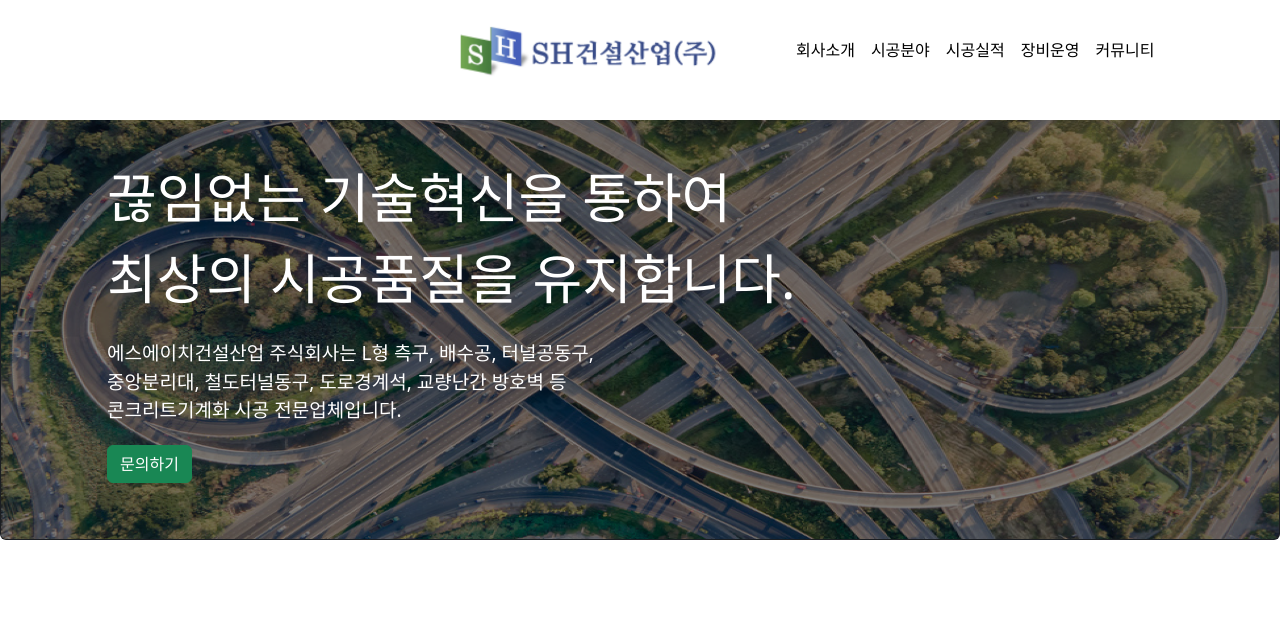
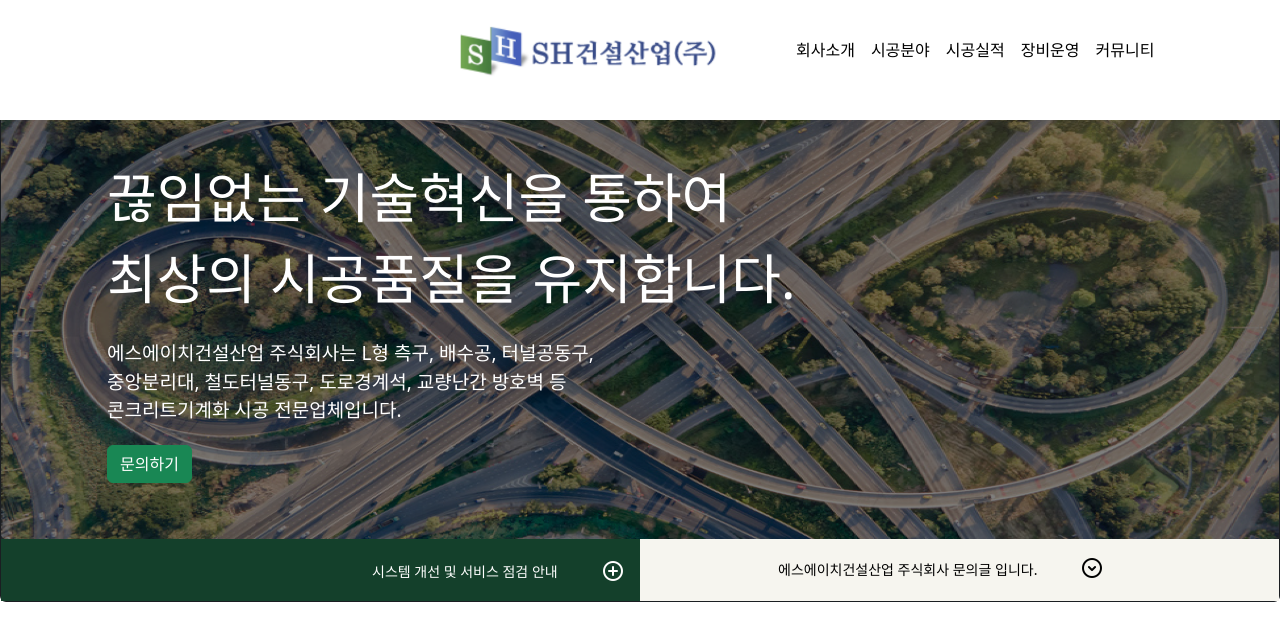
Before and after one commit to DrugCoding/SH_company_pjt, a Django app: page / in a window 1280 px wide. Shown: the part 20-661 px from the top of the page. Run offline with Django 3.2, Linux system fonts and the light colour scheme; some libraries are stand-ins or nearby versions.

Commit message:
FE:  notice banner 완성

```diff
--- a/companies/templates/companies/index.html
+++ b/companies/templates/companies/index.html
@@ -32,6 +32,68 @@
     </div>
   </div>
 
+  <!-- line notice 생성 구간 입니다. -->
+  <section style="height: 62px; position: relative; width: 100%; display: block;"
+           class="line_notice">
+    <div style="height: 62px; width: 50%; background-color: #14402B; left: 0; position: absolute; top: 0;"
+         class="line_notice_left">
+    </div>
+    <div style="height: 62px; width: 50%; background-color: #f6f5ef; position: absolute; right: 0; top: 0;"
+         class="line_notice_right">
+    </div>
+    <div style="background: none; margin-left: -400px; width: 960px; height: 62px; left: 50%; position: absolute; top: 0;"
+         class="line_notice_bg">
+         <div style="width: 55%; height: 62px; float: left;"
+              class="line_notice_bg1">
+          <div style="margin: 13px 0 0 20px; width: 84%; height: 36px; float: left;"
+               class="line_notice_inner">
+            <dl style="width: 85%; height: 33px; float: left; position: relative;"
+                class="line_notice_inner_1">
+              <dt style="background-size: 65px auto; height: 17px; left: 0; top: 10px; overflow: hidden; position: absolute;
+                          text-indent: -20000px; width: 65px;"
+                   class="notice_tt1">
+              </dt>
+              <dd style="position: absolute; left: 65px; top: 9px; width: 520px; height: 24px; text-indent: 15px;
+                         overflow: hidden;">
+                <ul style="direction: 1tr; font-size: 14px; color: rgb(255, 255, 255);"
+                    class="news_result">
+                  <li style="list-style: none;">시스템 개선 및 서비스 점검 안내</li>
+                </ul>
+              </dd>
+              <!-- NOTICE ICON -->
+              <P style="height: 36px; width: 36px; float: right; position: relative;"
+                 class="line_notice_inner_r">
+                <span style="background-size: 35px; height: 36px; left: 0; top: 0; width: 36px; margin-top: 7px;"
+                      class="material-symbols-rounded">
+                  add_circle
+                </span>
+              </P>
+            </dl>
+          </div>
+        </div>
+        <div style="width: 45%; height: 62px; z-index: 10; float: right; position: relative;"
+             class="line_notice_bgr">
+            <a style="text-decoration: none; left: 10px; height: 36px; top: 13px; width: 234px; display: block;
+                      position: absolute;"
+               href="javascript:void(0);">
+              <p style="margin-top: 7px; font-size: 14px;  color: #000; background-size: 100% auto;
+                        height: 17px; left: 0; top: 9px; width: 429px;"
+              >
+                에스에이치건설산업 주식회사 문의글 입니다.
+              </p>
+              <!-- NOTICE ICON -->
+            </a>
+            <span style="margin-top: 17px; color: #000; background-size: 35px; overflow: hidden; position: absolute;
+                           height: 36px; right: 0px; top: 0px; width: 120px;"
+                    class="material-symbols-rounded">
+                  expand_circle_down
+            </span>
+        </div>
+    </div>
+  </section>
+
+
+
 
 
 {% endblock %}
--- a/templates/base.html
+++ b/templates/base.html
@@ -34,6 +34,9 @@
 
       <!-- ANIMATE CDN -->
       <link rel="stylesheet" href="https://cdnjs.cloudflare.com/ajax/libs/animate.css/4.1.1/animate.min.css"/>
+
+      <!-- GOOGLE ICON CDN -->
+      <link rel="stylesheet" href="https://fonts.googleapis.com/css2?family=Material+Symbols+Rounded:opsz,wght,FILL,GRAD@48,400,0,0" />
 </head>
 
 
```
Also changed, not shown: static/images/notice_ttl.png (added).
